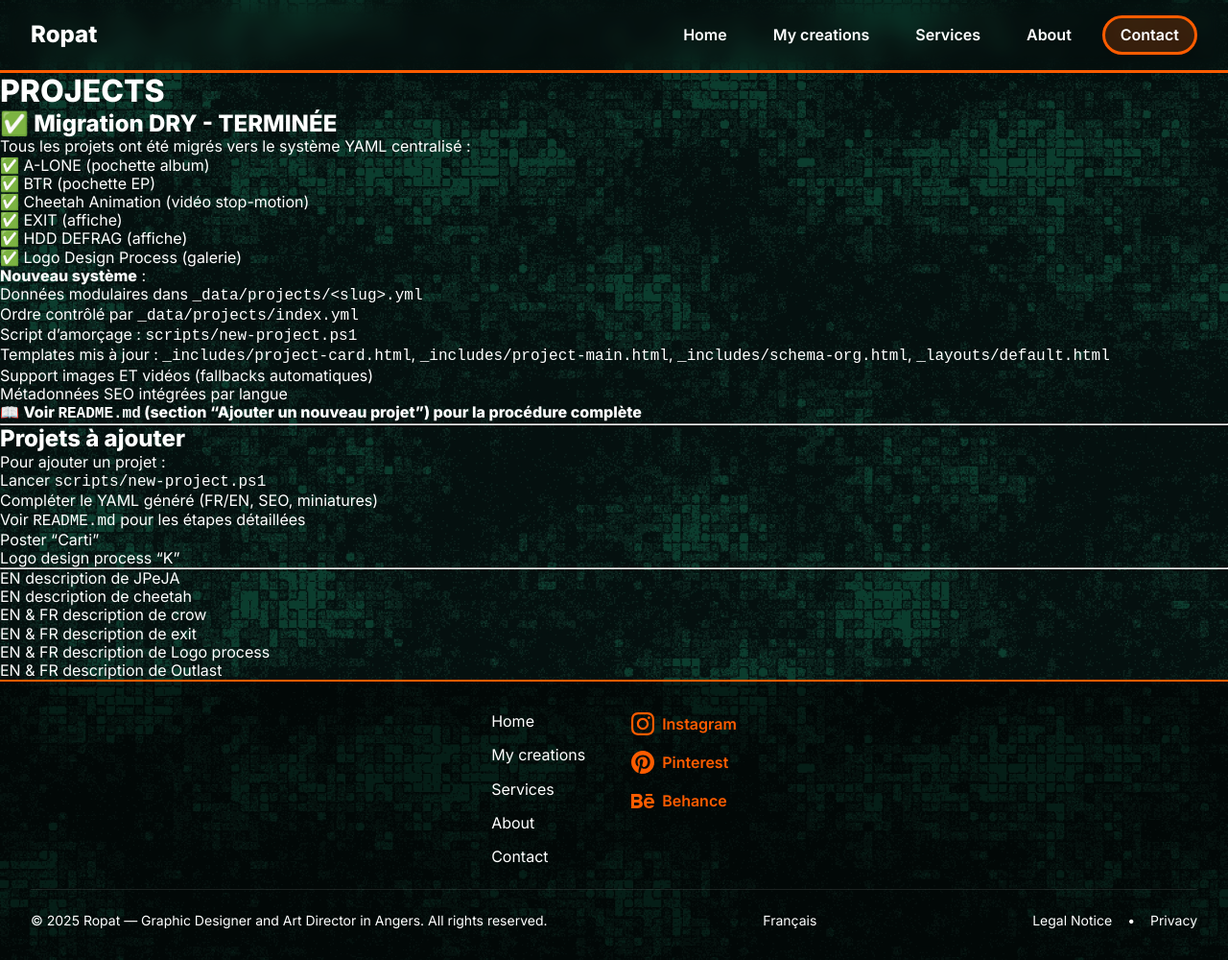
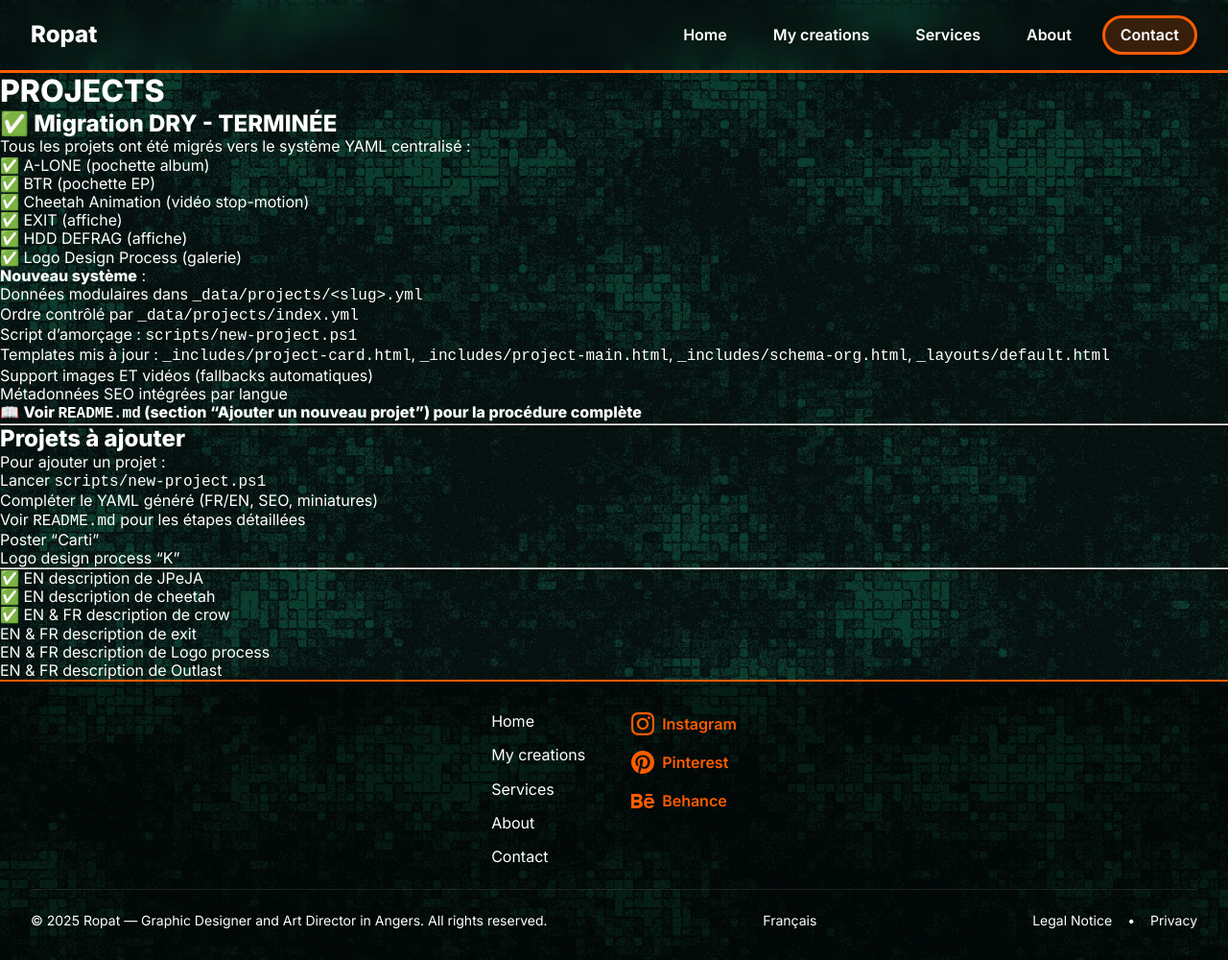
Before and after one commit to 7Nautilus/ropat-portfolio, a Jekyll site: the page built from TODO.md, in a window 1280 px wide and 1000 px high. Shown: the whole window at 96% size. Built offline with Jekyll 4.4.1, drawn with Linux system fonts in a browser that asks for light colours; our own code applies the rules of GitHub Pages for plain Markdown files.

```diff
--- a/TODO.md
+++ b/TODO.md
@@ -35,9 +35,9 @@ Pour ajouter un projet :
 
 ---
 
-- EN description de JPeJA
-- EN description de cheetah
-- EN & FR description de crow
+- ✅ EN description de JPeJA
+- ✅ EN description de cheetah
+- ✅ EN & FR description de crow
 - EN & FR description de exit
 - EN & FR description de Logo process
 - EN & FR description de Outlast
```
